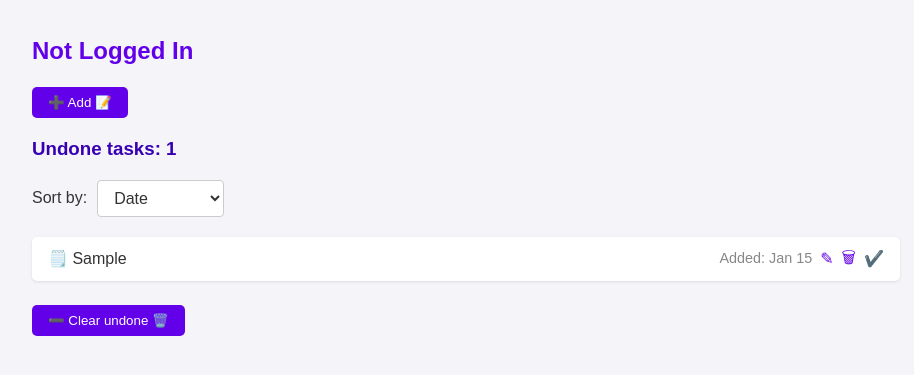
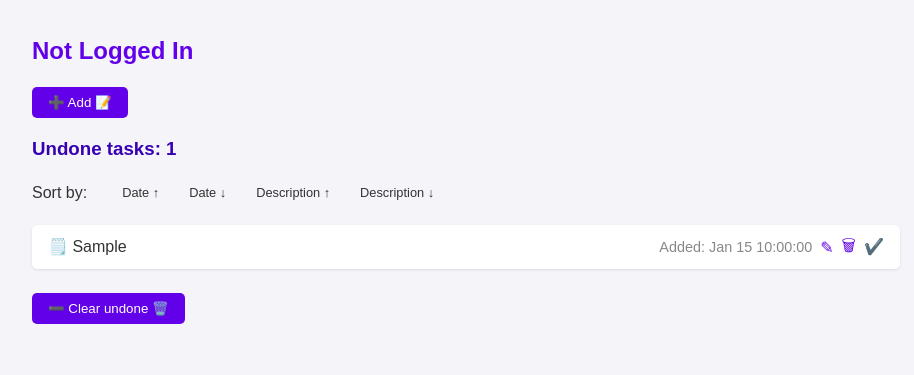
Before and after one commit to Tartsi/todoapp, a Django app: template frontend/templates/listings.html in a window 1280 px wide. Shown: the part 130-505 px from the top of the page, without its empty margins (174-1088 px from the left). Run offline with Django 5.2, Linux system fonts and the light colour scheme; the template is opened without the code that fills it: values that come from a table or form of the project are taken from there, others are empty; tables that the repository leaves empty hold one stand-in row (values such as "Sample post").

Commit message:
Add task-sorting + CSS-animations

```diff
--- a/frontend/static/listings.css
+++ b/frontend/static/listings.css
@@ -79,33 +79,6 @@ nav button {
     cursor: default;
 }
 
-/* Sort options styling */
-.sort-options {
-    margin-bottom: 20px;
-    display: flex;
-    align-items: center;
-}
-
-.sort-options label {
-    font-size: 16px;
-    margin-right: 10px;
-}
-
-.sort-options select {
-    padding: 8px 12px;
-    font-size: 16px;
-    border: 1px solid #ccc;
-    border-radius: 4px;
-    background-color: #fff;
-    color: #333;
-    cursor: pointer;
-    transition: border-color 0.3s;
-}
-
-.sort-options select:focus {
-    border-color: #007bff;
-}
-
 /* Main Content */
 .main-content {
     padding: 2rem 1rem;
@@ -181,12 +154,14 @@ h2 {
 .task-item .delete-button,
 .task-item .complete-button {
     color: #6200ea;
+    transition: font-size 0.3s ease;
 }
 
 .task-item .edit-button:hover,
 .task-item .delete-button:hover,
 .task-item .complete-button:hover {
     color: #3700b3;
+    font-size: 1.2em;
 }
 
 .inline-form {
@@ -211,6 +186,34 @@ h2 {
 p {
     color: #888;
     text-align: center;
+}
+
+/* Sort options styling */
+.sort-options {
+    display: flex;
+    align-items: center;
+    gap: 20px;
+    margin-bottom: 20px;
+}
+
+.sort-options label {
+    font-size: 16px;
+    margin-right: 10px;
+}
+
+.sort-options .sort-button {
+    background: none;
+    border: none;
+    cursor: pointer;
+    padding: 5px;
+    font-size: 0.8em;
+    color: #333;
+    transition: color 0.3s ease, transform 0.3s ease;
+}
+
+.sort-options .sort-button:hover {
+    color: #007BFF;
+    transform: scale(1.2);
 }
 
 /* Modals */
--- a/frontend/static/listings.js
+++ b/frontend/static/listings.js
@@ -8,6 +8,38 @@ const tabToday = document.getElementById('today');
 const tabCompleted = document.getElementById('completed');
 const overlay = document.querySelector('.overlay');
 
+
+function sortTasks(sortBy, order) {
+        let taskList = document.querySelector('.task-items');
+        let tasks = Array.from(taskList.children);
+
+        tasks.sort((a, b) => {
+            if (sortBy === 'date') {
+                let dateA = new Date(a.querySelector('.task-date').innerText.replace('Added: ', ''));
+                let dateB = new Date(b.querySelector('.task-date').innerText.replace('Added: ', ''));
+                if (order === 'asc') {
+                    return dateA - dateB;
+                } else {
+                    return dateB - dateA;
+                }
+            } else if (sortBy === 'description') {
+                let descriptionA = a.querySelector('.task-name').innerText.toLowerCase();
+                let descriptionB = b.querySelector('.task-name').innerText.toLowerCase();
+                if (order === 'asc') {
+                    if (descriptionA < descriptionB) return -1;
+                    if (descriptionA > descriptionB) return 1;
+                    return 0;
+                } else {
+                    if (descriptionA < descriptionB) return 1;
+                    if (descriptionA > descriptionB) return -1;
+                    return 0;
+                }
+            }
+        });
+
+        taskList.innerHTML = '';
+        tasks.forEach(task => taskList.appendChild(task));
+}
 
 function switchCompleted() {
 
--- a/frontend/templates/listings.html
+++ b/frontend/templates/listings.html
@@ -38,17 +38,17 @@
                     {% if tasks %}
                         <h3>Undone tasks: {{ tasks|length }}</h3>
                         <div class="sort-options">
-                            <label for="sort-by">Sort by:</label>
-                            <select id="sort-by" onchange="sortTasks()">
-                                <option value="date">Date</option>
-                                <option value="description">Description</option>
-                            </select>
+                            <label>Sort by:</label>
+                            <button class="sort-button" onclick="sortTasks('date', 'asc')">Date ↑</button>
+                            <button class="sort-button" onclick="sortTasks('date', 'desc')">Date ↓</button>
+                            <button class="sort-button" onclick="sortTasks('description', 'asc')">Description ↑</button>
+                            <button class="sort-button" onclick="sortTasks('description', 'desc')">Description ↓</button>
                         </div>
                         <ul class="task-items">
                             {% for task in tasks %}
                                 <li class="task-item">
                                     <span class="task-name">🗒️ {{ task.task }}</span>
-                                    <span class="task-date">Added: {{ task.created_at|date:"M d" }}</span>
+                                    <span class="task-date">Added: {{ task.created_at|date:"M d H:i:s" }}</span>
                                     <button class="edit-button" onclick="editTask('{{ task.id }}')">✎</button>
                                     <form method="post" action="/delete_task" class="inline-form">
                                         {% csrf_token %}
@@ -105,7 +105,7 @@
                                     {% for completed_task in completed_tasks %}
                                         <li class="task-item">
                                             <span class="task-name">✅ {{ completed_task.task }}</span>
-                                            <span class="task-date">Completed: {{ completed_task.created_at|date:"D M d Y" }} |</span>
+                                            <span class="task-date">Completed: {{ completed_task.created_at|date:"D M d H:i:s" }} |</span>
                                             <form method="post" action="/delete_task" class="inline-form">
                                                 {% csrf_token %}
                                                 <input type="hidden" name="task_id" value="{{ completed_task.id }}">
```
